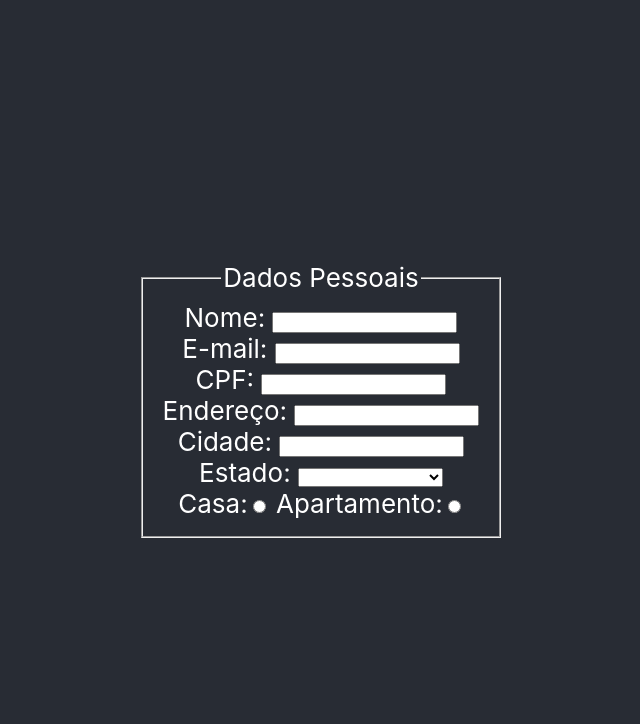
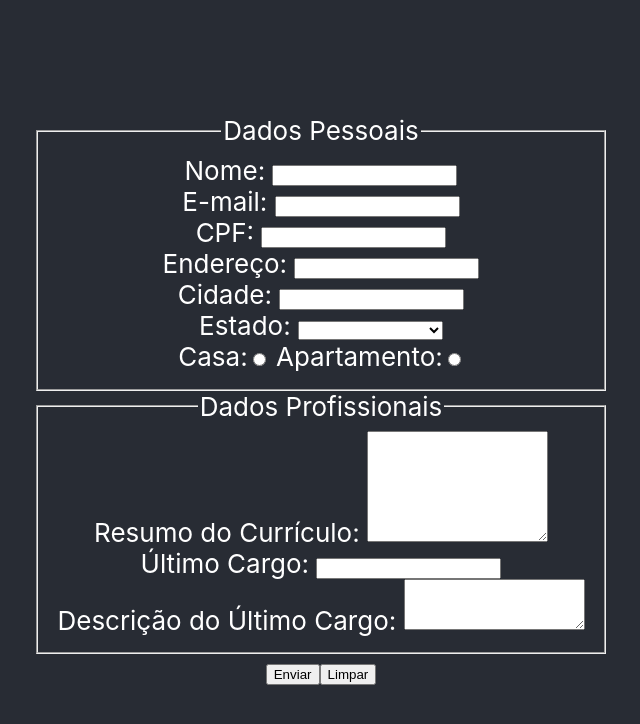
Before and after one commit to KevinFraga/Trybe-exercises, a React (Create React App) app in the folder bloco_12/dia_2/my-form-2.0/: page / in a window 1280 px wide. Shown: the top 724 px of the page, without its empty margins (319-959 px from the left). Built offline with nearby package versions, Linux system fonts and the light colour scheme.

Commit message:
dia 12.2 done

```diff
--- a/bloco_12/dia_2/my-form-2.0/src/App.js
+++ b/bloco_12/dia_2/my-form-2.0/src/App.js
@@ -1,11 +1,9 @@
 import React, { Component } from 'react';
 import Form from './Form';
+import FormData from './FormData';
 import './App.css';
 
-class App extends Component {
-  constructor(props) {
-    super(props);
-    this.state = {
+const initState = {
   name: '',
   email: '',
   cpf: '',
@@ -19,8 +17,15 @@ class App extends Component {
   formError: {},
   submitted: false,
 }
+
+class App extends Component {
+  constructor(props) {
+    super(props);
+    this.state = initState;
     this.changes = this.changes.bind(this);
     this.blur = this.blur.bind(this);
+    this.clear = this.clear.bind(this);
+    this.submit = this.submit.bind(this);
   }
 
   validates(name, value) {
@@ -57,11 +62,22 @@ class App extends Component {
     this.stateSetter(name, value);
   }
 
+  clear() {
+    this.setState(initState);
+  }
+
+  submit() {
+    this.setState({
+      submitted: true,
+    });
+  }
+
   render() {
     return (
       <div className="App">
         <header className="App-header">
-          <Form changes={this.changes} blur={this.blur} />
+          <Form changes={this.changes} blur={this.blur} clear={this.clear} submit={this.submit} />
+          {this.state.submitted && <FormData currState={this.state} />}
         </header>
       </div>
     );
--- a/bloco_12/dia_2/my-form-2.0/src/Form.js
+++ b/bloco_12/dia_2/my-form-2.0/src/Form.js
@@ -1,11 +1,17 @@
 import React, { Component } from 'react';
 import PersonalForm from './PersonalForm';
+import ProfessionalForm from './ProfessionalForm';
 
 class Form extends Component {
   render() {
-    const { changes, blur } = this.props;
+    const { changes, blur, submit, clear } = this.props;
     return (
-      <PersonalForm changes={changes} blur={blur} />
+      <main>
+        <PersonalForm changes={changes} blur={blur} />
+        <ProfessionalForm changes={changes} />
+        <button onClick={submit}>Enviar</button>
+        <button onClick={clear}>Limpar</button>
+      </main>
     );
   }
 }
--- /dev/null
+++ b/bloco_12/dia_2/my-form-2.0/src/FormData.js
@@ -0,0 +1,37 @@
+import React, { Component } from 'react';
+
+class FormData extends Component {
+  render() {
+    const {
+      name,
+      email,
+      cpf,
+      address,
+      city,
+      state,
+      addressType,
+      resume,
+      role,
+      roleDescription,
+    } = this.props.currState;
+    return (
+      <div>
+        <h2>Dados enviados</h2>
+        <h3>Pessoal</h3>
+        <div> Name: {name}</div>
+        <div> Email: {email}</div>
+        <div> CPF: {cpf}</div>
+        <div> Endereço: {address}</div>
+        <div> Cidade: {city}</div>
+        <div> Estado: {state}</div>
+        <div> Tipo de residência: {addressType}</div>
+        <h3>Profissional</h3>
+        <div> Currículo: {resume}</div>
+        <div> Cargo: {role}</div>
+        <div> Descrição do cargo: {roleDescription}</div>
+      </div>
+    );
+  }
+}
+
+export default FormData;
--- /dev/null
+++ b/bloco_12/dia_2/my-form-2.0/src/ProfessionalForm.js
@@ -0,0 +1,26 @@
+import React, { Component } from 'react';
+
+class ProfessionalForm extends Component {
+  render() {
+    const { changes } = this.props;
+    return (
+      <fieldset>
+        <legend>Dados Profissionais</legend>
+        <div>
+          <label htmlFor='resume'>Resumo do Currículo: </label>
+          <textarea id='resume' onChange={changes} name='resume' col='10' rows='7' maxLength='1000' required></textarea>
+        </div>
+        <div>
+          <label htmlFor='role'>Último Cargo: </label>
+          <input type='text' onChange={changes} id='role' name='role' maxLength='40' required />
+        </div>
+        <div>
+          <label htmlFor='roleDescription'>Descrição do Último Cargo: </label>
+          <textarea id='roleDescription' onChange={changes} name='roleDescription' col='5' rows='3' maxLength='500' required></textarea>
+        </div>
+      </fieldset>
+    );
+  }
+}
+
+export default ProfessionalForm;
```
Lines whose indentation alone changed are shown as unchanged.
